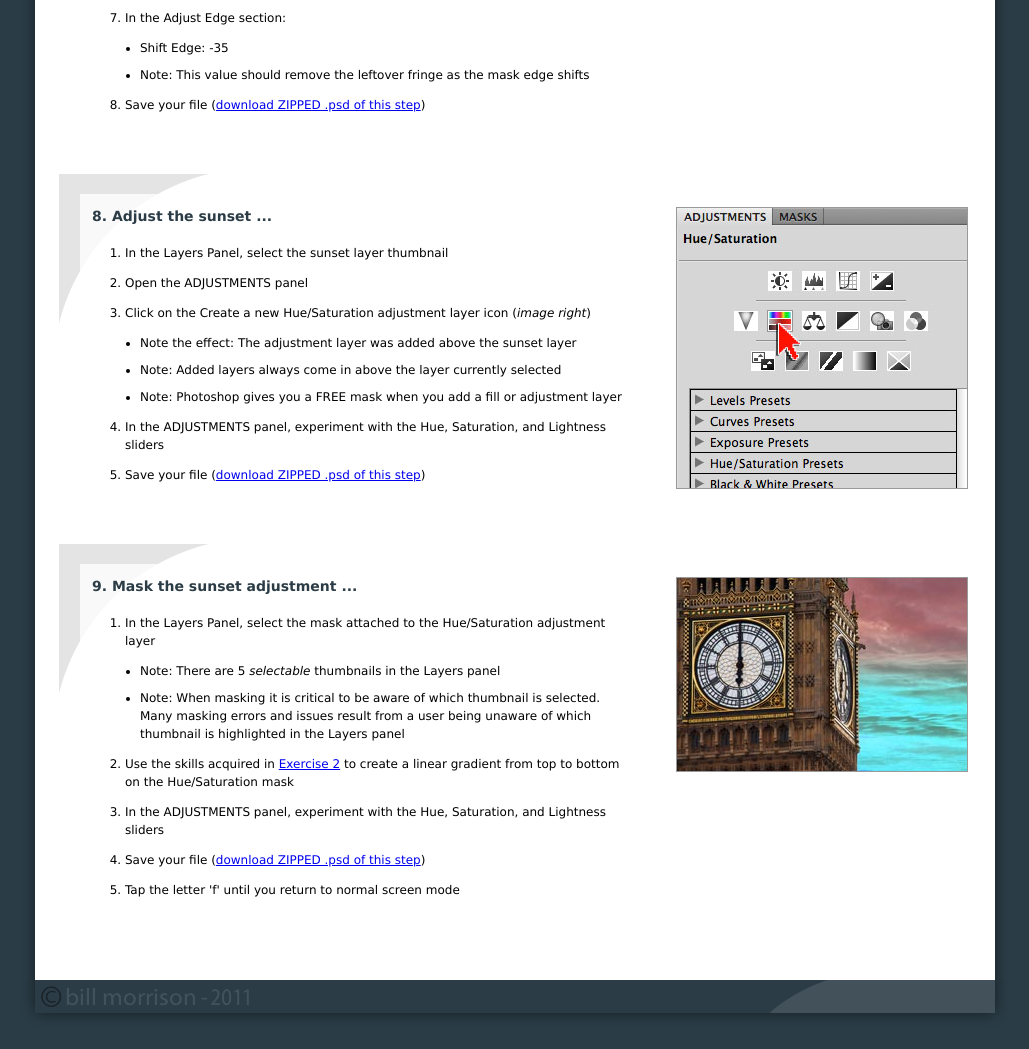
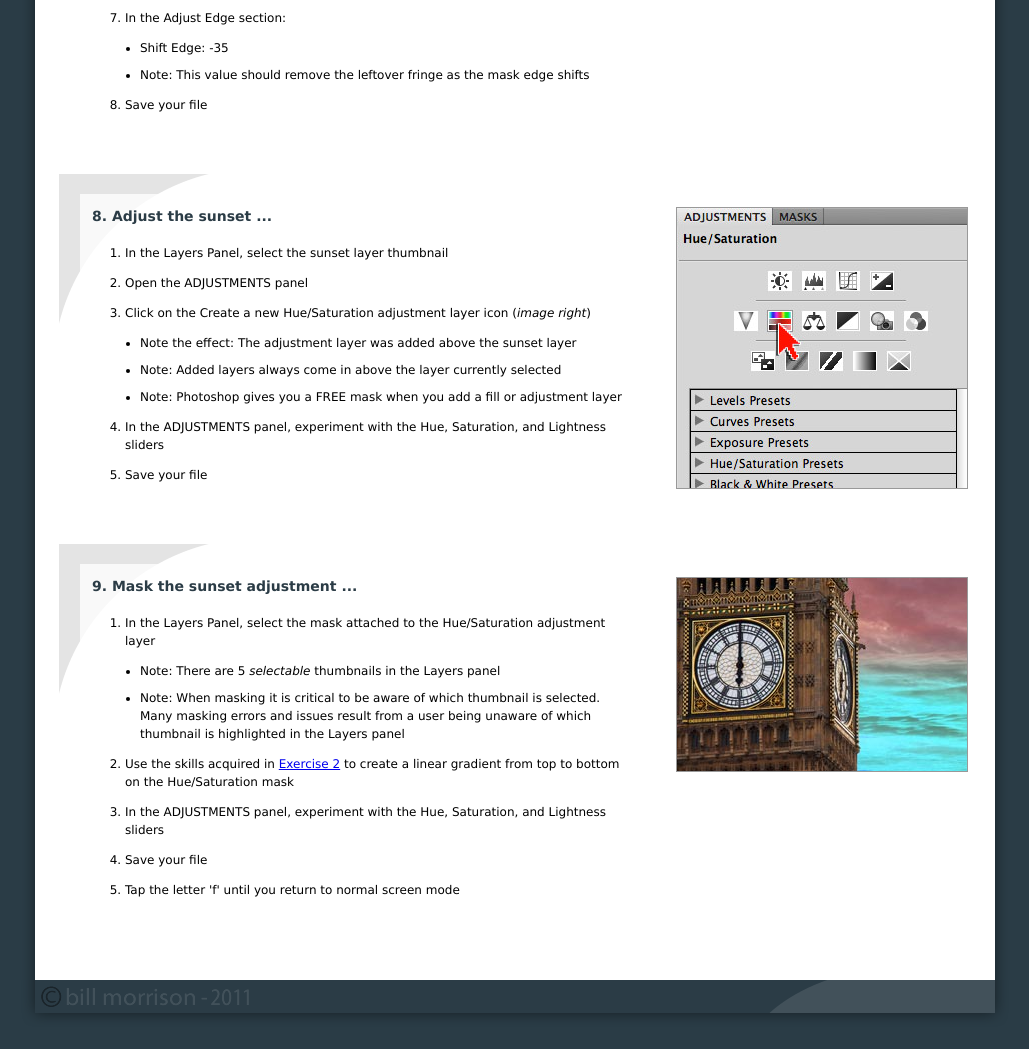
Before and after one commit to wrmorrison/wrmorrison.github.io, a plain HTML site: page class/photoshop-masking/ex-1-selections/index.html in a window 1280 px wide. Shown: the part 3498-4547 px from the top of the page, without its empty margins (125-1154 px from the left). Drawn offline with Linux system fonts and the light colour scheme.

Commit message:
Update index.html

```diff
--- a/class/photoshop-masking/ex-1-selections/index.html
+++ b/class/photoshop-masking/ex-1-selections/index.html
@@ -163,7 +163,7 @@ and click the un-selected areas
 </li>
 <li>If necessary, use the Move Tool to align the two layers</li>
 <li>In the Layers Panel, drag the sunset layer below the Big Ben layer (<em>image right</em>)</li>
-<li>Save your file (<a href="psd/5-big-ben-composite.zip">download ZIPPED .psd of this step</a>)</li>
+<li>Save your file</li>
 <li>Close the sunset.jpg image (do not save)</li>
 <li>Tap the letter 'f' so you're working on a solid grey background</li>
 </ol>
@@ -239,7 +239,7 @@ On Layers (so we can see changes happen to the image)</li>
 <li>Note: This value should remove the leftover fringe as the mask edge shifts</li>
 </ul>
 </li>
-<li>Save your file (<a href="psd/7-big-ben-mask-edge.zip">download ZIPPED .psd of this step</a>) </li>
+<li>Save your file</li>
 </ol>
 </div>
 <div class="chunk-right"> <img src="7-ps-mask-edge.jpg" alt="7. Refine the mask edge ..." width="290" height="280" class="img-brd" /></div>
@@ -259,7 +259,7 @@ On Layers (so we can see changes happen to the image)</li>
 </ul>
 </li>
 <li>In the ADJUSTMENTS panel, experiment with the Hue, Saturation, and Lightness sliders</li>
-<li>Save your file (<a href="psd/8-big-ben-hue-saturation.zip">download ZIPPED .psd of this step</a>)</li>
+<li>Save your file</li>
 </ol>
 </div>
 <div class="chunk-right"> <img src="8-ps-hue-saturation.jpg" alt="8. Adjust the sunset ..." width="290" height="280" class="img-brd" /></div>
@@ -277,7 +277,7 @@ On Layers (so we can see changes happen to the image)</li>
 </li>
 <li>Use the skills acquired in <a href="../ex-2-gradient-tool/index.html">Exercise 2</a> to create a linear gradient from top to bottom on the Hue/Saturation mask</li>
 <li>In the ADJUSTMENTS panel, experiment with the Hue, Saturation, and Lightness sliders</li>
-<li>Save your file (<a href="psd/9-big-ben-hue-saturation-mask.zip">download ZIPPED .psd of this step</a>)</li>
+<li>Save your file</li>
 <li>Tap the letter 'f' until you return to normal screen mode</li>
 </ol>
 </div>
```
